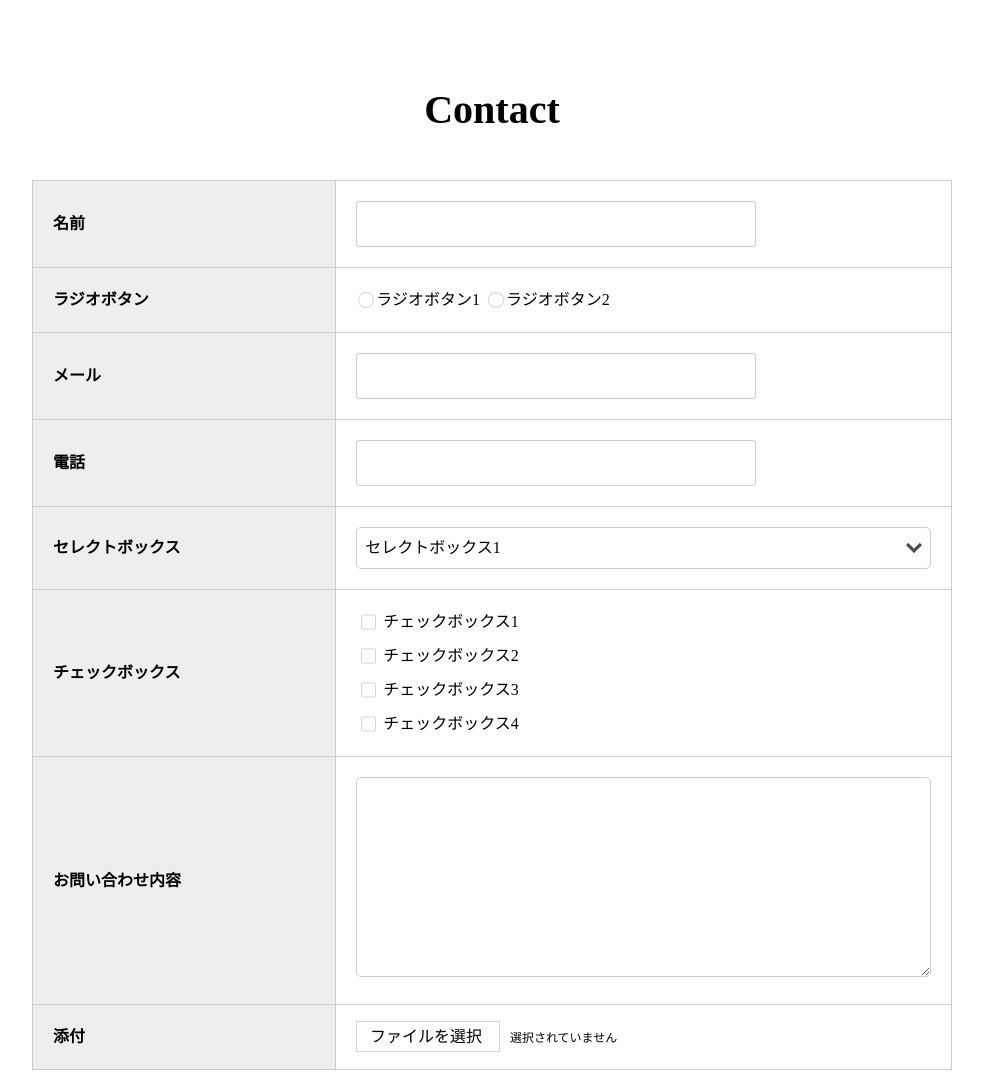
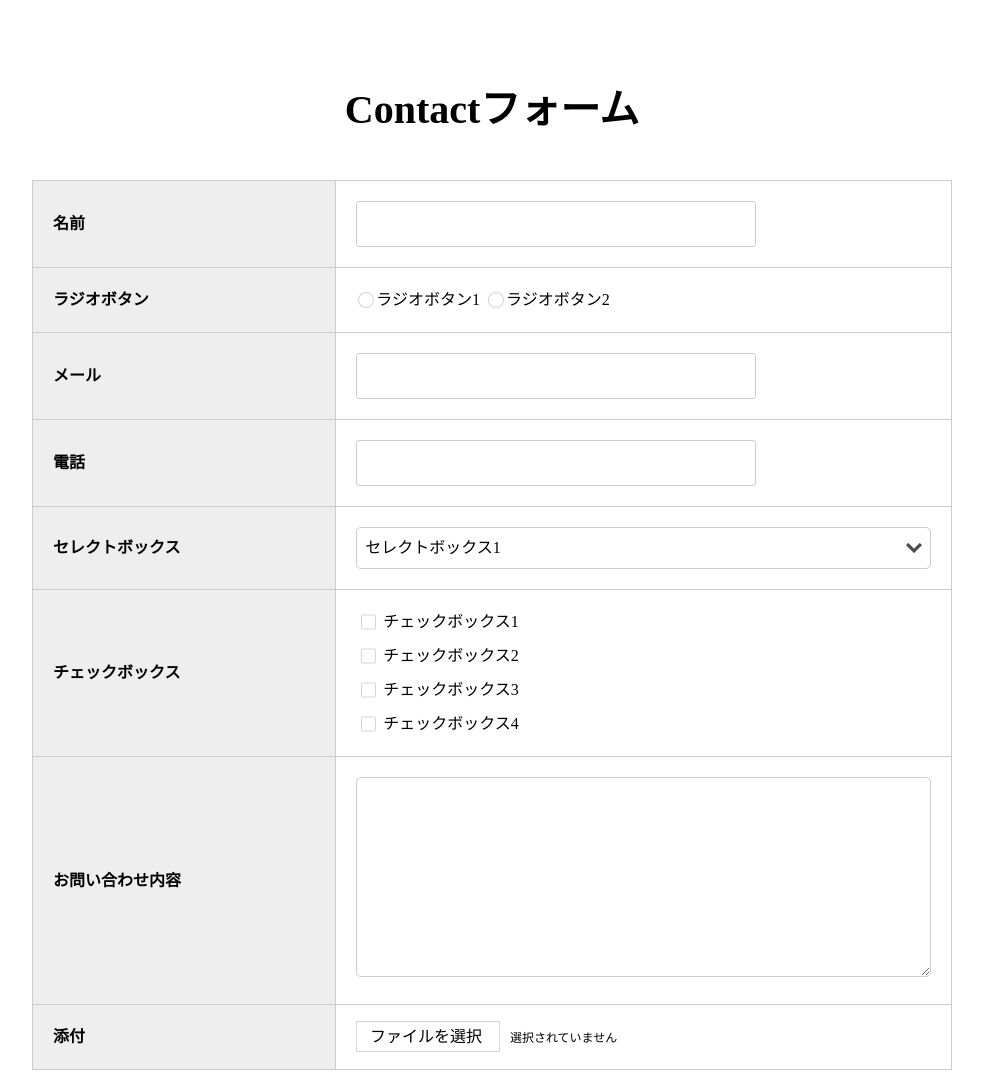
Before and after one commit to masayatanaka12/ContactForm, a website: page index.html in a window 1280 px wide. Shown: the top 1073 px of the page, without its empty margins (148-1131 px from the left). Drawn offline with nearby package versions, Linux system fonts and the light colour scheme.

Commit message:
見出し変更

```diff
--- a/index.html
+++ b/index.html
@@ -26,7 +26,7 @@
 <body>
 
   <div class="contact">
-    <h1 class="contact__ttl">Contact</h1>
+    <h1 class="contact__ttl">Contactフォーム</h1>
 
     <form action="">
       <table class="contact__table">
```
